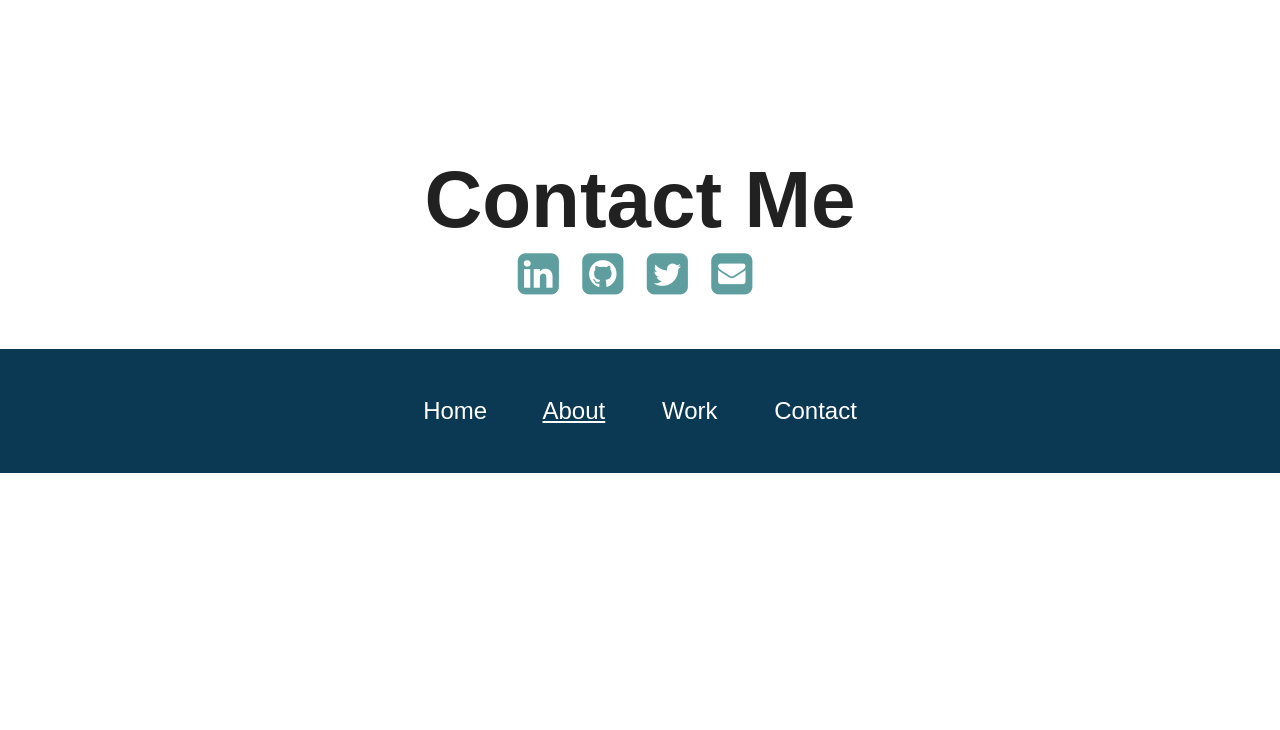
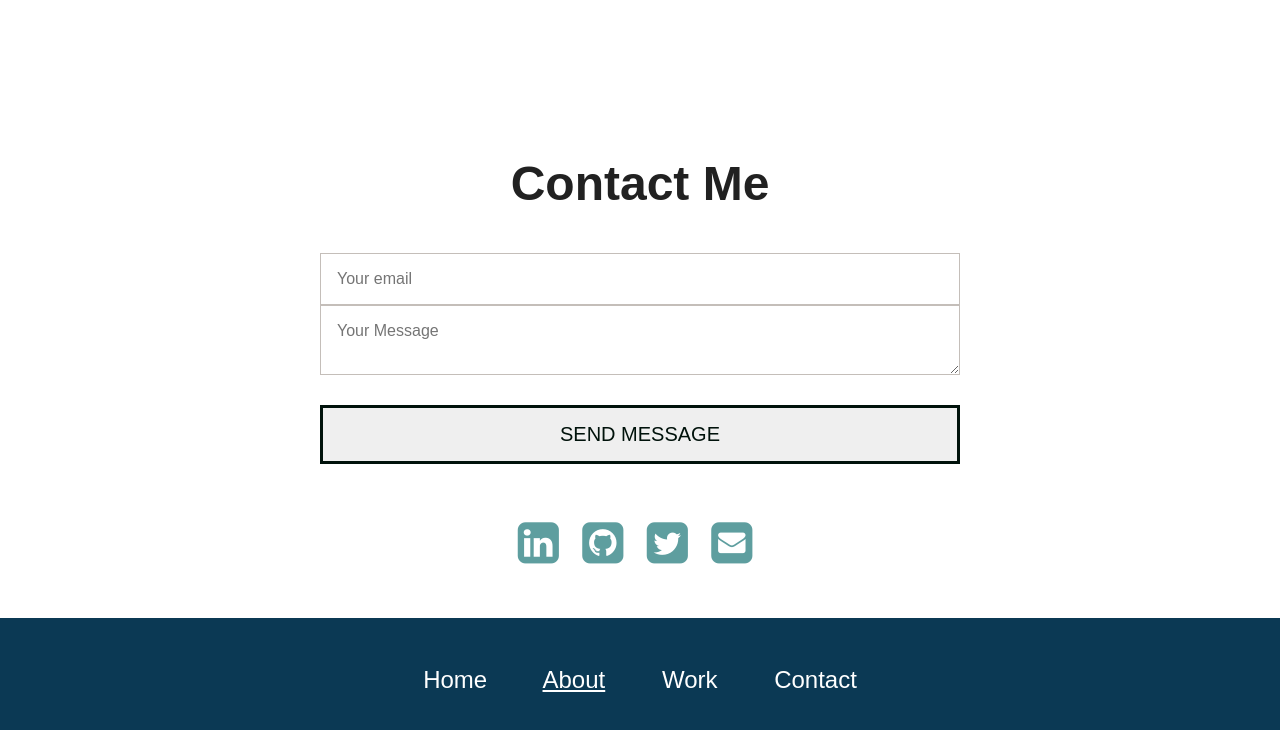
Before and after one commit to wittmayer/portfolio, a plain HTML site: page about-me.html in a window 1280 px wide. Shown: the part 3360-4090 px from the top of the page. Before the commit the page ends 3833 px from the top, so only its background shows below. Drawn offline with nearby package versions, Linux system fonts and the light colour scheme; a web font is replaced by a local one.

Commit message:
added contact form to all pages and added hover style

```diff
--- a/about-me.html
+++ b/about-me.html
@@ -3,7 +3,7 @@
   <head>
     <meta name="viewport" content="width=device-width, initial-scale=1">
     <meta charset="utf-8">
-    <title>Portfolio | Melissa Wittmayer</title>
+    <title>About Me | Melissa Wittmayer</title>
 
     <!-- Material Design Lite -->
 		<link rel="stylesheet" href="https://code.getmdl.io/1.3.0/material.teal-light_blue.min.css">
@@ -68,7 +68,14 @@
     </main>
     <footer role="contentinfo">
       <div id="contact-me" class="contact-footer">
-        <h2>Contact Me</h2>
+        <h3>Contact Me</h3>
+        <div class="formview">
+          <form method="POST" action="https://formspree.io/melissa.wittmayer@gmail.com">
+            <input type="email" name="email" placeholder="Your email">
+            <textarea name="message" placeholder="Your Message"></textarea>
+            <button class= "btn-black" type="submit">Send Message</button>
+          </form>
+        </div>
         <ul class="contact-icons">
           <li>
             <a href="https://www.linkedin.com/in/melissawittmayer/">
--- a/styles/main.css
+++ b/styles/main.css
@@ -233,6 +233,11 @@ input, textarea {
     background: #fff;
     padding: 1em;
     transition: all 0.3s ease-in-out;
+}
+
+.btn-black:hover {
+  color: #5E9E9F;
+  border: 3px solid #5E9E9F;
 }
 
 /* Card Styling */
```
Also changed, not shown: index.html (+1 -1 lines), project.html (+8 -1 lines).
